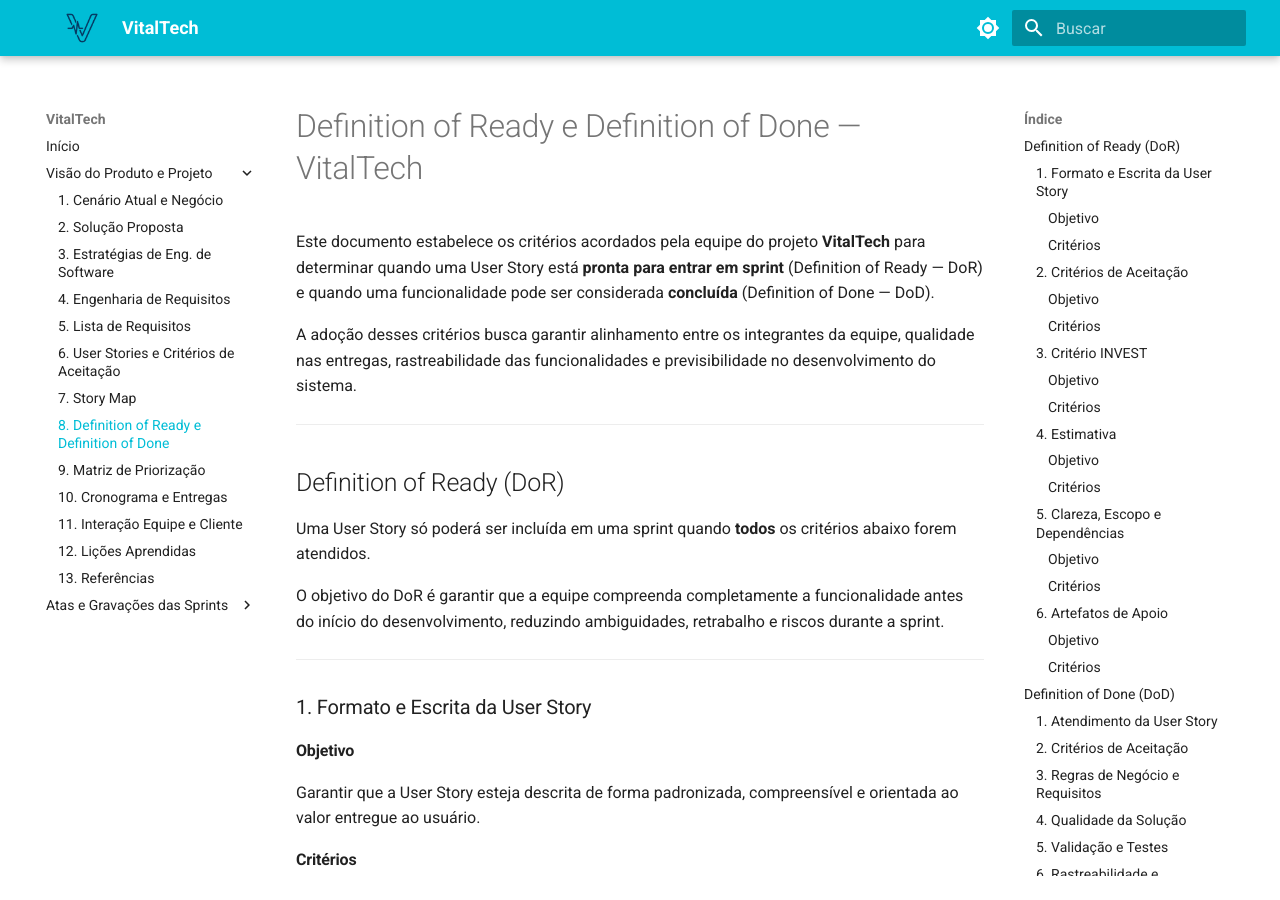
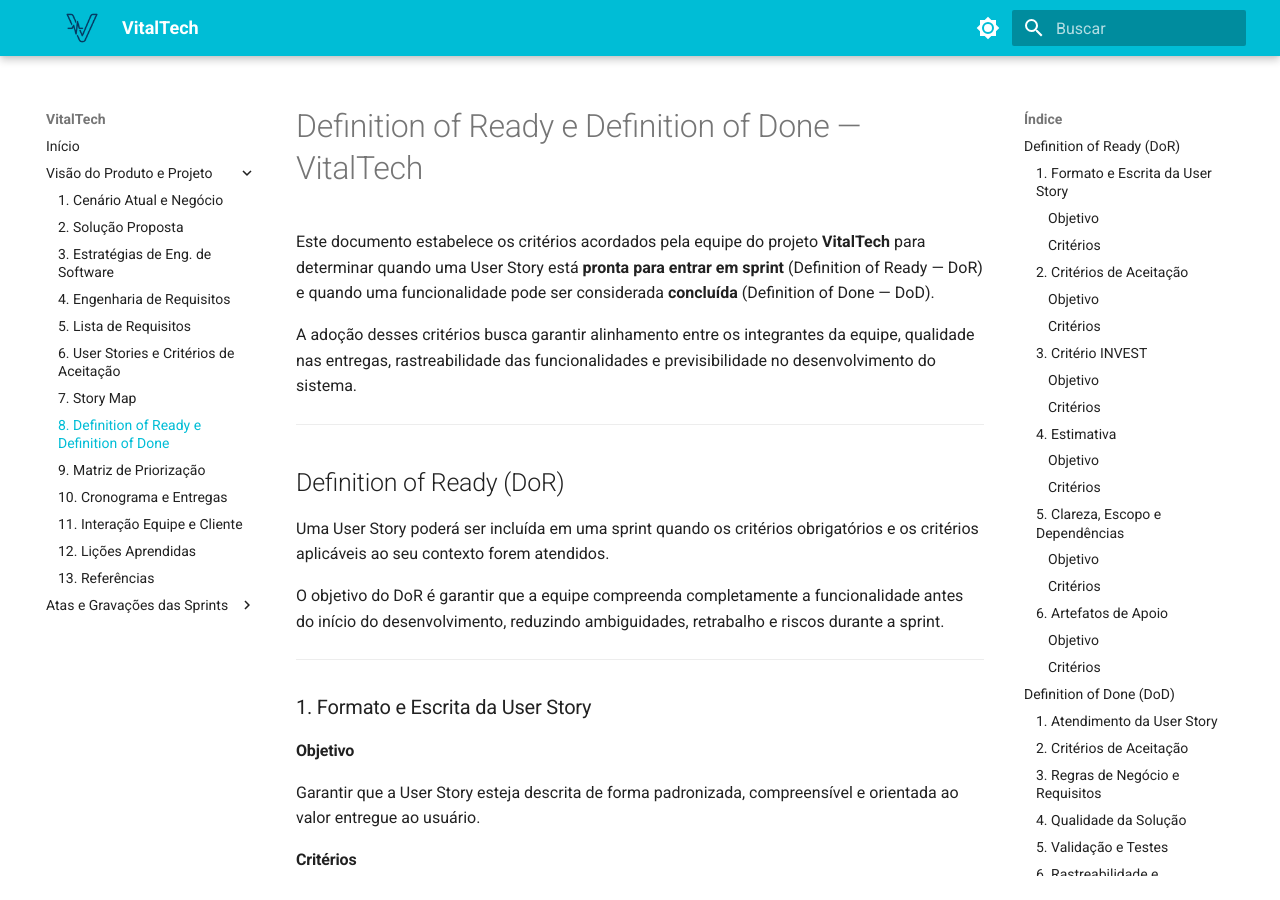
Before and after one commit to mdsreq-fga-unb/REQ-2026.1-T01-VitalTech, an MkDocs documentation site: the page built from docs/visao/dor_dod.md, in a window 1280 px wide and 900 px high. Built offline with MkDocs 1.6.1 and Material for MkDocs 9.7.7, drawn with Linux system fonts in a browser that asks for light colours.

Commit message:
Altera nível de flexibilidade de DOR E DOD

```diff
--- a/docs/visao/dor_dod.md
+++ b/docs/visao/dor_dod.md
@@ -8,7 +8,7 @@
 
 ## Definition of Ready (DoR)
 
-Uma User Story só poderá ser incluída em uma sprint quando **todos** os critérios abaixo forem atendidos.
+Uma User Story poderá ser incluída em uma sprint quando os critérios obrigatórios e os critérios aplicáveis ao seu contexto forem atendidos.
 
 O objetivo do DoR é garantir que a equipe compreenda completamente a funcionalidade antes do início do desenvolvimento, reduzindo ambiguidades, retrabalho e riscos durante a sprint.
 
```
